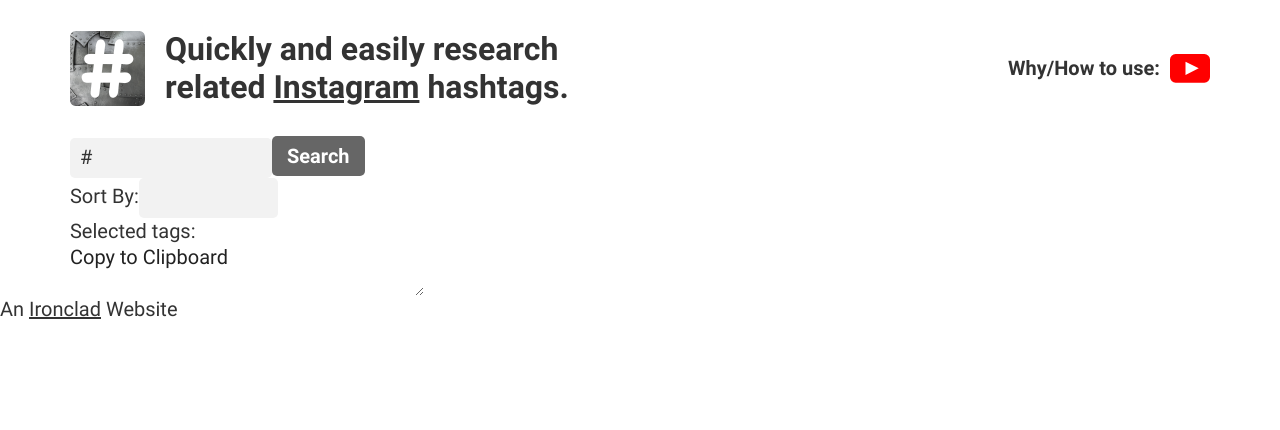
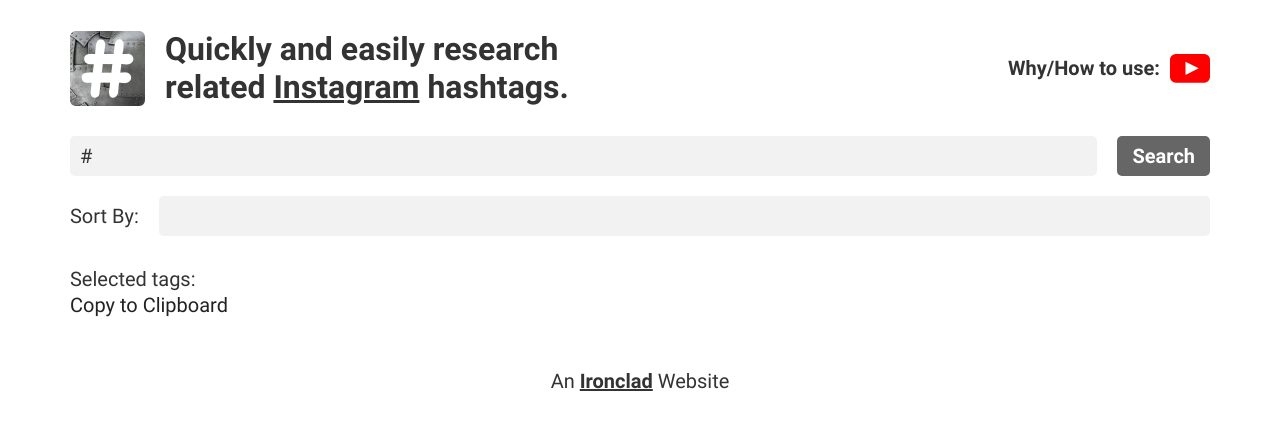
Before and after one commit to im-ironclad/ironhash, a Next.js app: page / in a window 1280 px wide. Shown: the top 430 px of the page. Built offline with nearby package versions, Linux system fonts and the light colour scheme.

Commit message:
Progress to markup/styles for a few things

```diff
--- /dev/null
+++ b/components/SelectedTags.js
@@ -0,0 +1,52 @@
+// Import Packages
+import React from 'react'
+
+const SelectedTags = ({
+  _copyToClipboard,
+  selectedTags,
+  selectedTagsRef
+}) => {
+  return (
+    <aside className="selected-tags">
+      <div className="sidebar__tags">
+        <p className="sidebar__tags__label">Selected tags:</p>
+
+        <button
+          className="sidebar__tags__copy-btn"
+          onClick={_copyToClipboard}
+        >
+          Copy to Clipboard
+        </button>
+
+        <textarea
+          className="sidebar__tags__hidden-val visually-hidden"
+          aria-hidden="true"
+          ref={selectedTagsRef}
+          defaultValue={selectedTags.join(" ")}
+          tabIndex="-1"
+        />
+
+        {/* List of selected tags */}
+        <div id="selected-tags" className="selected-tags">
+          {selectedTags.length > 0 && (
+            <ul className="sidebar__tags__list">
+              {selectedTags.map(tag => (
+                <li key={tag} className="sidebar__tags__list__item">
+                  <p className="sidebar__tags__list__item__tag">{tag}</p>
+
+                  <button
+                    aria-label={`Remove the hashtag: ${tag}`}
+                    className="sidebar__tags__list__item__btn"
+                    onClick={() => _handleDeselectTag(tag)}
+                  />
+                </li>
+              ))}
+            </ul>
+          )}
+        </div>
+      </div>
+    </aside>
+  )
+}
+
+export default SelectedTags
--- /dev/null
+++ b/components/Toolbar.js
@@ -0,0 +1,58 @@
+// Import Packages
+import React from 'react'
+
+/**
+ * @component Toolbar
+ */
+const Toolbar = ({ _handleSearch, searchQuery, updateSearchQuery }) => {
+  return (
+    <section className="toolbar">
+      <form
+        onSubmit={_handleSearch}
+        className="toolbar__search"
+      >
+        <label
+          htmlFor="search"
+          className="toolbar__search__label"
+        >
+          #
+        </label>
+        <input
+          id="search"
+          type="text"
+          value={searchQuery}
+          className="toolbar__search__input"
+          onChange={e => updateSearchQuery(e.target.value)}
+        />
+
+        <button
+          className="btn toolbar__search__submit"
+        >
+          Search
+        </button>
+      </form>
+
+      {/* Sort By Input/Form */}
+      <form className="toolbar__sort">
+        <label
+          htmlFor="sort"
+          className="toolbar__sort__label"
+        >
+          Sort By:
+        </label>
+
+        <select
+          id="sort"
+          className="toolbar__sort__select"
+          onChange={(e) => {console.log(e.target.value)}}
+        >
+          <option value=""></option>
+          <option value="htl">Posts - High to Low</option>
+          <option value="lth">Posts - Low to High</option>
+        </select>
+      </form>
+    </section>
+  )
+}
+
+export default Toolbar
--- a/pages/index.js
+++ b/pages/index.js
@@ -5,6 +5,8 @@
 // Import Components
 import Header from '../components/Header'
 import SearchResults from '../components/SearchResults'
+import SelectedTags from '../components/SelectedTags'
+import Toolbar from '../components/Toolbar'
 
 /**
  * Home page of our site
@@ -63,92 +65,17 @@
       <Header />
 
       <main id="content" className="content">
-        <section className="toolbar">
-          <form
-            onSubmit={_handleSearch}
-            className="toolbar__search"
-          >
-            <label
-              htmlFor="search"
-              className="toolbar__search__label"
-            >
-              #
-            </label>
-            <input
-              id="search"
-              type="text"
-              value={searchQuery}
-              className="toolbar__search__input"
-              onChange={e => updateSearchQuery(e.target.value)}
-            />
+        <Toolbar
+          _handleSearch={_handleSearch}
+          searchQuery={searchQuery}
+          updateSearchQuery={updateSearchQuery}
+        />
 
-            <button
-              className="btn toolbar__search__submit"
-            >
-              Search
-            </button>
-          </form>
-
-          {/* Sort By Input/Form */}
-          <form className="toolbar__sort">
-            <label
-              htmlFor="sort"
-              className="toolbar__sort__label"
-            >
-              Sort By:
-            </label>
-
-            <select
-              id="sort"
-              className="toolbar__sort__select"
-              onChange={(e) => {console.log(e.target.value)}}
-            >
-              <option value=""></option>
-              <option value="htl">Posts - High to Low</option>
-              <option value="lth">Posts - Low to High</option>
-            </select>
-          </form>
-        </section>
-
-        <aside className="selected-tags">
-          <div className="sidebar__tags">
-            <p className="sidebar__tags__label">Selected tags:</p>
-
-            <button
-              className="sidebar__tags__copy-btn"
-              onClick={_copyToClipboard}
-            >
-              Copy to Clipboard
-            </button>
-
-            <textarea
-              className="sidebar__tags__hidden-val"
-              aria-hidden="true"
-              ref={selectedTagsRef}
-              defaultValue={selectedTags.join(" ")}
-              tabIndex="-1"
-            />
-
-            {/* List of selected tags */}
-            <div id="selected-tags" className="selected-tags">
-              {selectedTags.length > 0 && (
-                <ul className="sidebar__tags__list">
-                  {selectedTags.map(tag => (
-                    <li key={tag} className="sidebar__tags__list__item">
-                      <p className="sidebar__tags__list__item__tag">{tag}</p>
-
-                      <button
-                        aria-label={`Remove the hashtag: ${tag}`}
-                        className="sidebar__tags__list__item__btn"
-                        onClick={() => _handleDeselectTag(tag)}
-                      />
-                    </li>
-                  ))}
-                </ul>
-              )}
-            </div>
-          </div>
-        </aside>
+        <SelectedTags
+          _copyToClipboard={_copyToClipboard}
+          selectedTags={selectedTags}
+          selectedTagsRef={selectedTagsRef}
+        />
 
         {searchResults.length > 0 && (
           <SearchResults results={searchResults} _handleSelectTag={_handleSelectTag} />
--- /dev/null
+++ b/src/styles/components/_footer.scss
@@ -0,0 +1,6 @@
+.footer {
+  margin: $spacing-5 auto $spacing-4;
+  max-width: $max-width;
+  text-align: center;
+  width: $cont-rg;
+}
--- a/src/styles/components/_toolbar.scss
+++ b/src/styles/components/_toolbar.scss
@@ -1,6 +1,10 @@
 .toolbar {
+  margin-bottom: $spacing-4;
 
   &__search {
+    align-items: center;
+    display: flex;
+    margin-bottom: $spacing-3;
     position: relative;
 
     &__label {
@@ -9,5 +13,25 @@
       left: $spacing-2;
       transform: translateY(-50%);
     }
+
+    &__input {
+      flex-grow: 1;
+      margin-right: $spacing-3;
+      padding-left: $spacing-4;
+      width: 100%;
+    }
+  }
+
+  &__sort {
+    align-items: center;
+    display: flex;
+
+    &__label {
+      margin-right: $spacing-3;
+    }
+
+    &__select {
+      flex-grow: 1;
+    }
   }
 }
--- a/src/styles/generic/_elements.scss
+++ b/src/styles/generic/_elements.scss
@@ -9,6 +9,7 @@
   min-width: $min-page-width;
   margin: 0 auto;
   position: relative;
+  width: 100vw;
   -webkit-font-smoothing: antialiased;
   &.is-locked {
     overflow: hidden;
@@ -82,6 +83,10 @@
   }
 }
 
+strong {
+  font-weight: $font-bold;
+}
+
 img {
   max-width: 100%;
 }
--- a/src/styles/generic/_utilities.scss
+++ b/src/styles/generic/_utilities.scss
@@ -64,3 +64,13 @@
   background-color: #79AEDE;
   clip: inherit;
 }
+
+.visually-hidden {
+    position: absolute !important;
+    height: 1px;
+    width: 1px;
+    overflow: hidden;
+    clip: rect(1px 1px 1px 1px); /* IE6, IE7 */
+    clip: rect(1px, 1px, 1px, 1px);
+    white-space: nowrap; /* added line */
+}
--- a/src/styles/index.scss
+++ b/src/styles/index.scss
@@ -21,6 +21,7 @@
 // Components, order alphabetically
 @import "components/button";
 @import "components/content";
+@import "components/footer";
 @import "components/header";
 @import "components/icon";
 @import "components/toolbar";
```
